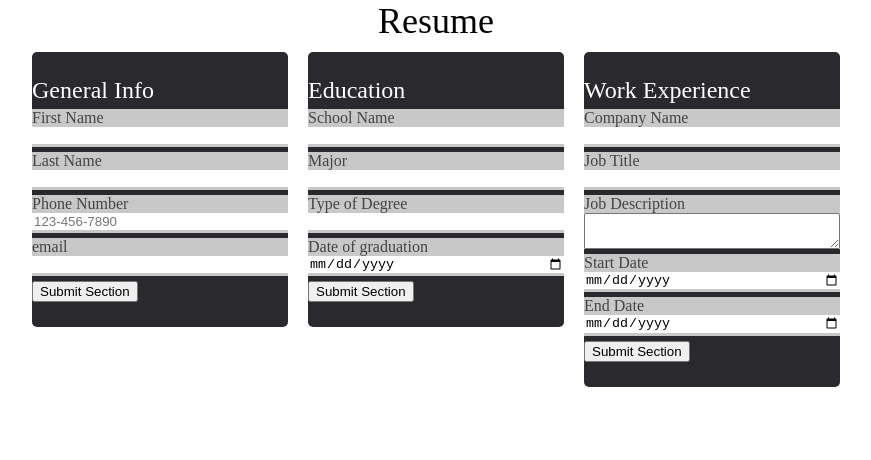
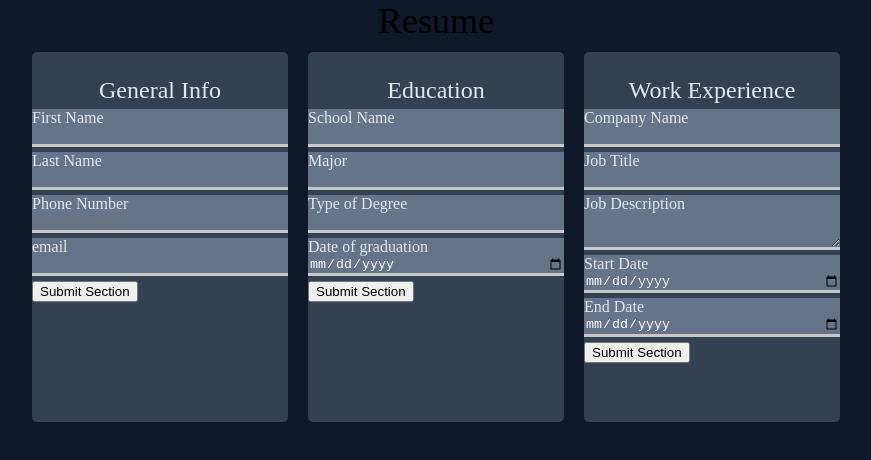
Before and after one commit to AlecBongard/cv-project, a React (Create React App) app: page / in a window 1280 px wide. Shown: the top 460 px of the page, without its empty margins (204-1075 px from the left). Built offline with nearby package versions, Linux system fonts and the light colour scheme.

Commit message:
Change colors

```diff
--- a/src/styles/field.css
+++ b/src/styles/field.css
@@ -3,6 +3,6 @@
     flex-direction: column;
     margin: 5px 0px;
     width: 20vw;
-    background-color: #c8c8c8;
-    color: #444444;
+    background-color: #64748b;
+    color: #e2e8f0;
 }
--- a/src/styles/index.css
+++ b/src/styles/index.css
@@ -1,3 +1,4 @@
 body{
     margin: 0;
+    background-color: #0f172a;
 }
--- a/src/styles/section.css
+++ b/src/styles/section.css
@@ -4,17 +4,24 @@
 
 .section{
     margin: 10px;
-    background-color: #29292e;
-    color: #fff;
+    background-color: #334155;
+    color: #e2e8f0;
     padding: 25px 0px;
     border-radius: 5px;
+    height: 40vh;
+    display: flex;
+    flex-direction: column;
+    align-items:  center;
 }
 
-input{
+input, textarea{
     outline: none;
     border: none;
     border-bottom: 3px solid #c8c8c8;
+    background-color: #64748b;
+    color: #ffffff;
 }
+
 
 .field-invalid:focus{
     border: none;
```
